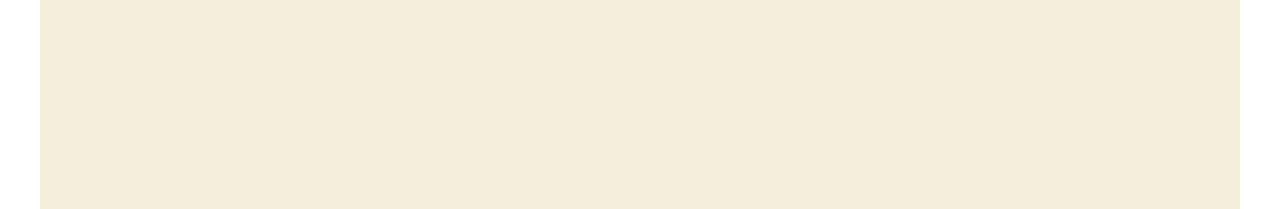
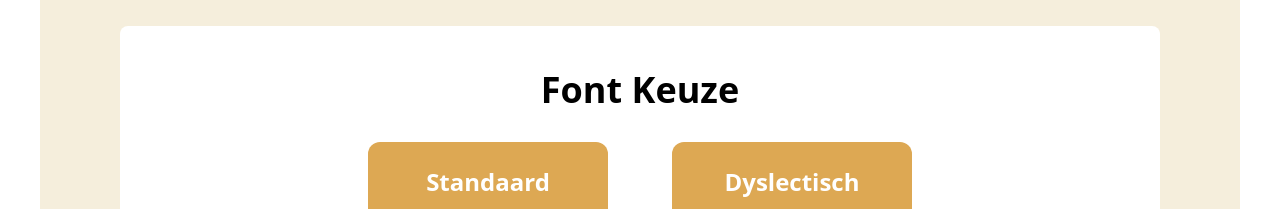
Before and after one commit to AIM-CNP-sep24/cnp-project-breathtaking-bicycles, a React (Vite) app in the folder frontend/Breathtaking-Bicycles/: page /instelmenu in a window 1280 px wide. Shown: the part 732-941 px from the top of the page. Built offline with nearby package versions, Linux system fonts and the light colour scheme; no server answers.

Commit message:
fontkeuze knoppen componenten + voorbereiding instellen

```diff
--- a/frontend/Breathtaking-Bicycles/src/instel-pagina/InstelContainer.jsx
+++ b/frontend/Breathtaking-Bicycles/src/instel-pagina/InstelContainer.jsx
@@ -3,8 +3,9 @@ import { useState } from "react";
 import TaalInstelmenuComponent from "./Instelmenu-components/TaalInstelmenuComponent.jsx";
 import Opslaanknop from "./Instelmenu-components/OpslaanknopComponent.jsx";
 import Aanpasknop from "./Instelmenu-components/AanpasknopComponent.jsx";
+import FontInstelmenuComponent from "./Instelmenu-components/FontInstelmenuComponent.jsx";
 
- function InstelContainer({ disabled }) {
+ function InstelContainer({ disabled, setFontKeuze }) {
     const [isAanpasbaar, setIsAanpasbaar] = useState(true); // state om bij te houden of de instellingen aanpasbaar zijn
 
     const handleOpslaan = () => {
@@ -32,6 +33,7 @@ import Aanpasknop from "./Instelmenu-components/AanpasknopComponent.jsx";
                     )}
                 </div>
                 <TaalInstelmenuComponent disabled={!isAanpasbaar} />
+                <FontInstelmenuComponent setFontKeuze={setFontKeuze} disabled={!isAanpasbaar} />
             </div>
         </div>
     );
--- a/frontend/Breathtaking-Bicycles/src/instel-pagina/InstelPagina.jsx
+++ b/frontend/Breathtaking-Bicycles/src/instel-pagina/InstelPagina.jsx
@@ -1,10 +1,14 @@
 import InstelContainer from "./InstelContainer";
 import InstelPreview from "./preview/InstelPreview";
+import { useState } from "react";
+
 
 function InstelPagina({uiSettings}){
+    const [fontkeuze, setFontKeuze] = useState("standard");
+
     return (
         <>
-            <InstelContainer />
+            <InstelContainer setFontKeuze={setFontKeuze} />
             <InstelPreview uiSettings={uiSettings}/>
         </>
     )
--- a/frontend/Breathtaking-Bicycles/src/instel-pagina/Instelmenu-components/AanpasknopComponent.jsx
+++ b/frontend/Breathtaking-Bicycles/src/instel-pagina/Instelmenu-components/AanpasknopComponent.jsx
@@ -4,8 +4,7 @@ const Aanpasknop = ({ onClick, className }) => {
     return (
         <button
             onClick={onClick}
-            className={`cursor-pointer relative px-4 rounded-xl w-80 h-20 ${className}`}
-            style={{ backgroundColor: '#DDA853'}}
+            className={`cursor-pointer relative px-4 rounded-xl bg-[#DDA853] w-80 h-20 ${className}`}
         >
             <p className="text-white text-5xl font-bold text-center">Aanpassen</p>
         </button>
--- /dev/null
+++ b/frontend/Breathtaking-Bicycles/src/instel-pagina/Instelmenu-components/FontInstelmenuComponent.jsx
@@ -0,0 +1,42 @@
+import FontknopStandaard from './FontknopStandaardComponent.jsx';
+import FontknopDyslectComponent from './FontknopDyslectComponent.jsx';
+
+
+function FontInstelmenuComponent({ disabled, setFontKeuze }) {
+    const fonts = [
+        { key: 'standard', label: 'Standaard' },
+        { key: 'font-OpenDyslexic', label: 'OpenDyslexic' }
+    ];
+
+    // Je hebt nu één generieke knopcomponent nodig, bijvoorbeeld FontknopComponent
+    // Zorg dat deze bestaat en props onClick en disabled accepteert
+
+    return (
+        <div className="container p-20 h-100 flex flex-col items-center justify-center">
+            <div className="flex flex-col h-full w-full rounded-lg bg-[#ffffff] items-center justify-center p-8">
+                <h1 className="text-4xl font-bold mb-8 text-center">Font Keuze</h1>
+                <div className="flex flex-row gap-16 items-center justify-center">
+                    {fonts.map(font => (
+                        <div key={font.key} className="flex flex-col items-center">
+                            {/* Vervang hieronder FontknopComponent door jouw knopcomponent */}
+                            {font.key === 'standard' ? (
+                                <FontknopStandaard
+                                    onClick={() => setFontKeuze(font.key)}
+                                    disabled={disabled}
+                                />
+                            ) : (
+                                <FontknopDyslectComponent
+                                    onClick={() => setFontKeuze(font.key)}
+                                    disabled={disabled}
+                                />
+                            )}
+
+                        </div>
+                    ))}
+                </div>
+            </div>
+        </div>
+    );
+}
+
+export default FontInstelmenuComponent;
--- /dev/null
+++ b/frontend/Breathtaking-Bicycles/src/instel-pagina/Instelmenu-components/FontknopDyslectComponent.jsx
@@ -0,0 +1,16 @@
+
+const Fontknop = ({ onClick, className, setFontKeuze }) => {
+    return (
+        <button
+            onClick={onClick}
+            className={`cursor-pointer relative px-4 rounded-xl bg-[#DDA853] w-60 h-20 ${className}`}
+        >
+            <p className="text-2xl text-center text-white font-bold text-[#27548A]"
+               setFontKeuze={setFontKeuze}>
+                Dyslectisch
+            </p>
+        </button>
+    );
+};
+
+export default Fontknop;
--- /dev/null
+++ b/frontend/Breathtaking-Bicycles/src/instel-pagina/Instelmenu-components/FontknopStandaardComponent.jsx
@@ -0,0 +1,15 @@
+
+const FontknopStandaard = ({ onClick, className, setFontKeuze }) => {
+    return (
+        <button
+            onClick={onClick}
+            className={`cursor-pointer relative px-4 rounded-xl bg-[#DDA853] w-60 h-20 ${className}`}
+        >
+            <p className="text-2xl text-center text-white font-bold text-[#27548A]">
+                Standaard
+            </p>
+        </button>
+    );
+};
+
+export default FontknopStandaard;
--- a/frontend/Breathtaking-Bicycles/src/instel-pagina/Instelmenu-components/OpslaanknopComponent.jsx
+++ b/frontend/Breathtaking-Bicycles/src/instel-pagina/Instelmenu-components/OpslaanknopComponent.jsx
@@ -4,8 +4,7 @@ const Opslaanknop = ({ onClick, className }) => {
     return (
         <button
             onClick={onClick}
-            className={`cursor-pointer relative px-4 rounded-xl w-60 h-20 ${className}`}
-            style={{ backgroundColor: '#DDA853'}}
+            className={`cursor-pointer relative px-4 rounded-xl bg-[#DDA853] w-60 h-20 ${className}`}
         >
             <p className="text-white text-5xl font-bold text-center">Opslaan</p>
         </button>
```
